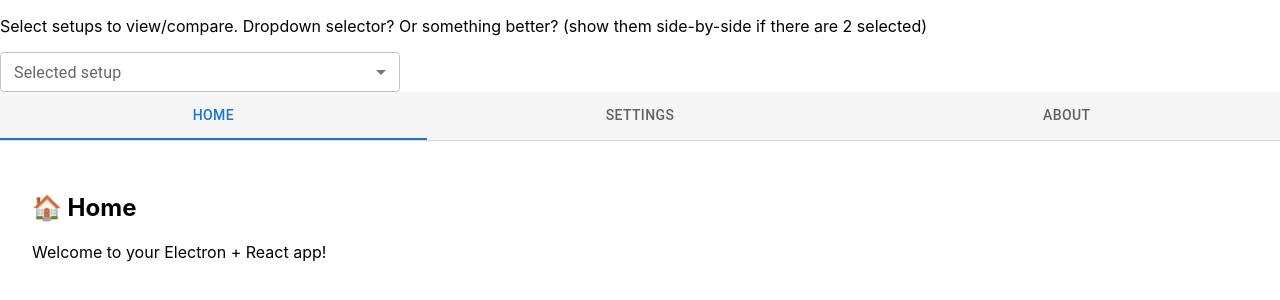
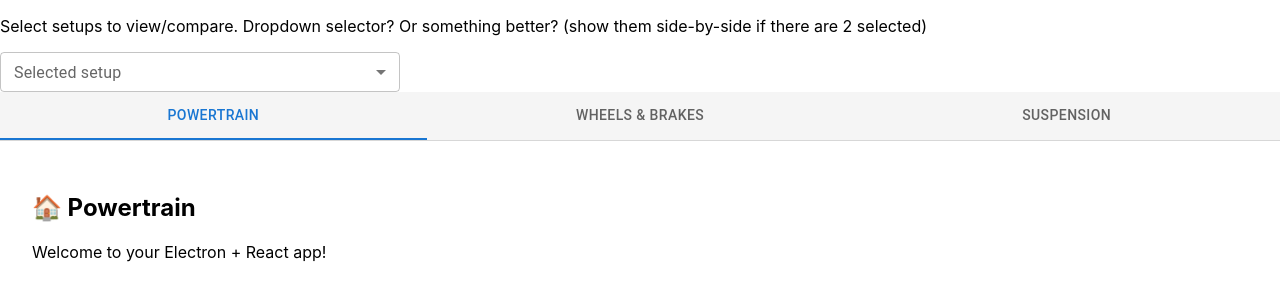
Before and after one commit to porgabi/lmu-setup-viewer, a React (Create React App) app: page / in a window 1280 px wide. Shown: the top 300 px of the page. Built offline with nearby package versions, Linux system fonts and the light colour scheme.

Commit message:
Renaming existing tabs

```diff
--- a/src/App.js
+++ b/src/App.js
@@ -104,9 +104,9 @@
 
 import * as React from 'react';
 import { Box, FormControl, InputLabel, Select, ListSubheader, MenuItem, Tabs, Tab } from '@mui/material';
-import Home from './views/Home';
-import Settings from './views/Settings';
-import About from './views/About';
+import Powertrain from './views/Powertrain';
+import WheelsAndBrakes from './views/WheelsAndBrakes';
+import Suspension from './views/Suspension';
 
 // A component to show content per tab.
 function TabPanel({ children, value, index }) {
@@ -212,19 +212,19 @@ export default function App() {
         variant="fullWidth"
         sx={{ borderBottom: 1, borderColor: 'divider', background: '#f5f5f5' }}
       >
-        <Tab label="Home" />
-        <Tab label="Settings" />
-        <Tab label="About" />
+        <Tab label="Powertrain" />
+        <Tab label="Wheels & Brakes" />
+        <Tab label="Suspension" />
       </Tabs>
 
       <TabPanel value={value} index={0}>
-        <Home />
+        <Powertrain />
       </TabPanel>
       <TabPanel value={value} index={1}>
-        <Settings />
+        <WheelsAndBrakes />
       </TabPanel>
       <TabPanel value={value} index={2}>
-        <About />
+        <Suspension />
       </TabPanel>
     </Box>
   );
--- a/src/views/Home.js
+++ b/src/views/Powertrain.js
@@ -18,10 +18,10 @@
 
 import React from 'react';
 
-export default function Home() {
+export default function Powertrain() {
   return (
     <div>
-      <h2>🏠 Home</h2>
+      <h2>🏠 Powertrain</h2>
       <p>Welcome to your Electron + React app!</p>
     </div>
   );
--- a/src/views/About.js
+++ b/src/views/Suspension.js
@@ -23,10 +23,10 @@
 // src/views/About.js
 import React from 'react';
 
-export default function About() {
+export default function Suspension() {
   return (
     <div>
-      <h2>ℹ️ About</h2>
+      <h2>♨ Suspension</h2>
       <p>This is a simple desktop app built with React and Electron.</p>
       <p>Tabs are powered by MUI (Material UI).</p>
     </div>
--- a/src/views/Settings.js
+++ b/src/views/WheelsAndBrakes.js
@@ -59,7 +59,7 @@
 import React, { useState } from 'react';
 import { Box, TextField, Button, FormControl, InputLabel, Select, MenuItem } from '@mui/material';
 
-export default function Settings() {
+export default function WheelsAndBrakes() {
   const [username, setUsername] = useState('User123');
   const [theme, setTheme] = useState('light');
 
@@ -69,7 +69,7 @@ export default function Settings() {
 
   return (
     <Box sx={{ display: 'flex', flexDirection: 'column', gap: 2, maxWidth: 300 }}>
-      <h2>⚙️ Settings</h2>
+      <h2>⚙️ WheelsAndBrakes</h2>
       <TextField
         label="Username"
         value={username}
```
